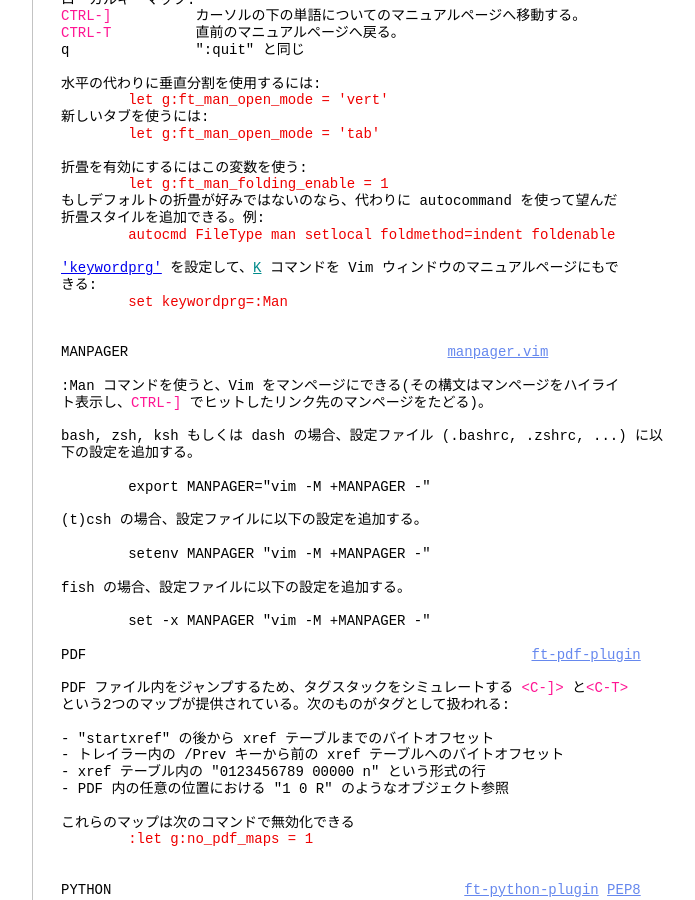
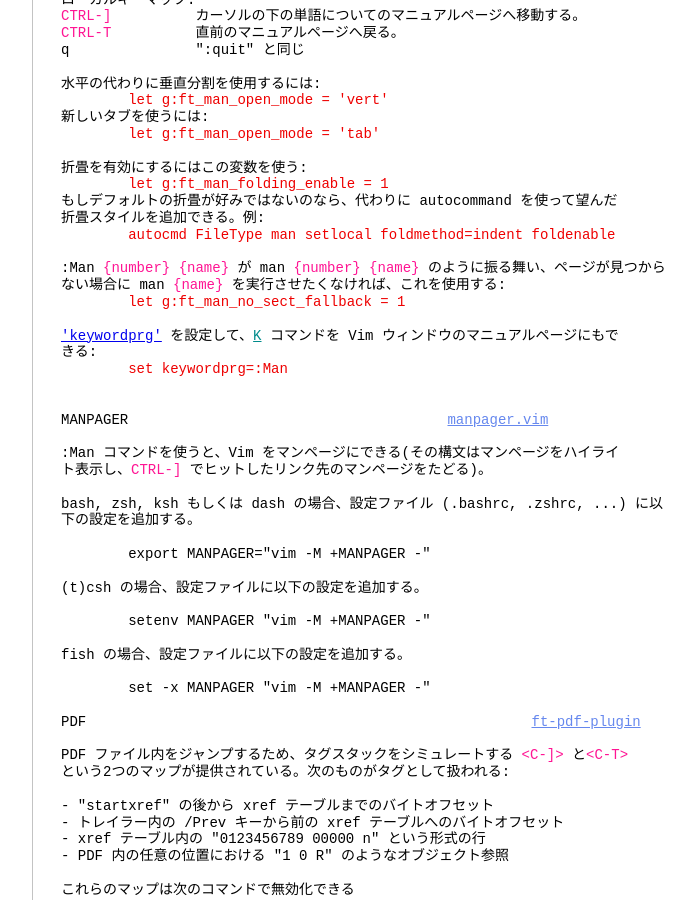
Before and after one commit to vim-jp/vimdoc-ja, a Jekyll site: the page built from filetype.html, in a window 1280 px wide and 900 px high, scrolled down 9849 px. Shown: the whole window, without its empty margins (340-1035 px from the left). Built offline with Jekyll 4.4.1, drawn with Linux system fonts in a browser that asks for light colours; nearby versions of some CDN libraries; comment, search, counter and statistics services are not loaded.

Commit message:
Generated by Travis JOB 2730.1
https://travis-ci.org/vim-jp/vimdoc-ja-working/builds/596379929

```diff
--- a/filetype.html
+++ b/filetype.html
@@ -592,6 +592,10 @@ q&nbsp;&nbsp;&nbsp;&nbsp;&nbsp;&nbsp;&nbsp;&nbsp;&nbsp;&nbsp;&nbsp;&nbsp;&nbsp;&
 折畳スタイルを追加できる。例:<br>
 <div class="helpExample">&nbsp;&nbsp;&nbsp;&nbsp;&nbsp;&nbsp;&nbsp;&nbsp;autocmd FileType man setlocal foldmethod=indent foldenable</div>
 <br>
+:Man&nbsp;<span class="Special">{number}</span>&nbsp;<span class="Special">{name}</span>&nbsp;が man&nbsp;<span class="Special">{number}</span>&nbsp;<span class="Special">{name}</span>&nbsp;のように振る舞い、ページが見つから<br>
+ない場合に man&nbsp;<span class="Special">{name}</span>&nbsp;を実行させたくなければ、これを使用する:<br>
+<div class="helpExample">&nbsp;&nbsp;&nbsp;&nbsp;&nbsp;&nbsp;&nbsp;&nbsp;let g:ft_man_no_sect_fallback = 1</div>
+<br>
 <a class="Type" href="options.html#'keywordprg'">'keywordprg'</a>&nbsp;を設定して、<a class="Identifier" href="various.html#K">K</a>&nbsp;コマンドを Vim ウィンドウのマニュアルページにもで<br>
 きる:<br>
 <div class="helpExample">&nbsp;&nbsp;&nbsp;&nbsp;&nbsp;&nbsp;&nbsp;&nbsp;set keywordprg=:Man</div>
```
